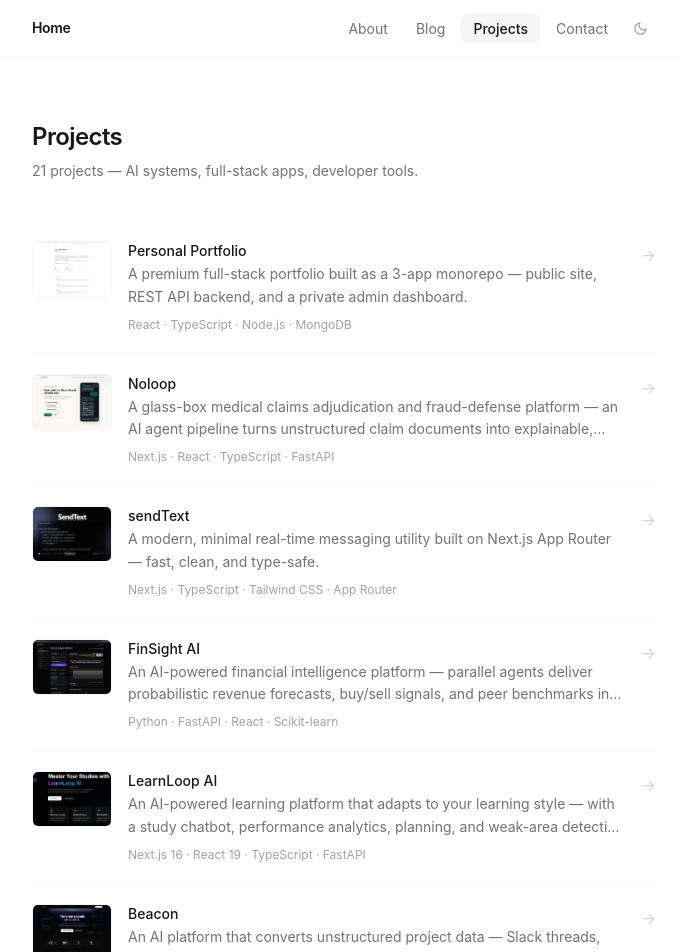
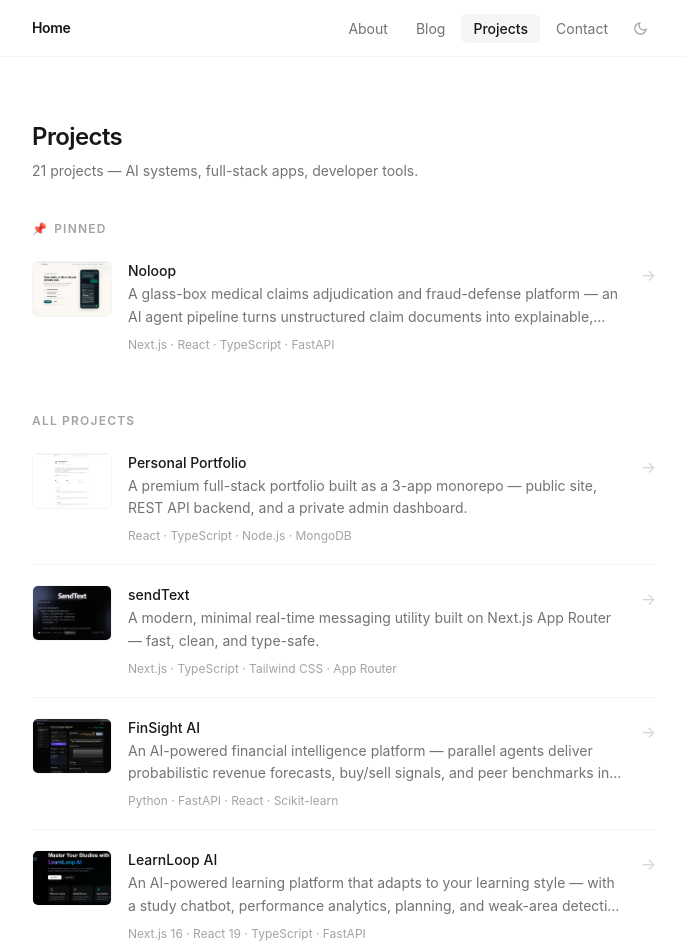
Before and after one commit to simplysandeepp/ember, a Next.js app: page /projects in a window 1280 px wide. Shown: the top 952 px of the page, without its empty margins (296-981 px from the left). Built offline with nearby package versions, Linux system fonts and the light colour scheme.

Commit message:
Pin Noloop to the top of the Projects page
Add a 'pinned' frontmatter flag; pinned projects render in a dedicated
'Pinned' section above the rest. Noloop is pinned.

```diff
--- a/app/projects/page.tsx
+++ b/app/projects/page.tsx
@@ -12,6 +12,8 @@ export const metadata: Metadata = buildMetadata({
 
 export default function ProjectsPage() {
   const projects = getAllProjects();
+  const pinned = projects.filter((p) => p.frontmatter.pinned);
+  const rest = projects.filter((p) => !p.frontmatter.pinned);
 
   return (
     <div className="max-w-2xl mx-auto px-6 py-16">
@@ -27,8 +29,14 @@ export default function ProjectsPage() {
           Projects coming soon.
         </p>
       ) : (
-        <div className="mt-10">
-          {projects.map((project) => (
+        <>
+          {pinned.length > 0 && (
+            <section className="mt-10">
+              <h2 className="text-xs font-semibold uppercase tracking-widest text-neutral-400 dark:text-neutral-500 mb-1 flex items-center gap-1.5">
+                <span aria-hidden>📌</span> Pinned
+              </h2>
+              <div>
+                {pinned.map((project) => (
                   <ProjectCard
                     key={project.slug}
                     slug={project.slug}
@@ -36,6 +44,26 @@ export default function ProjectsPage() {
                   />
                 ))}
               </div>
+            </section>
+          )}
+
+          <section className={pinned.length > 0 ? 'mt-10' : 'mt-10'}>
+            {pinned.length > 0 && (
+              <h2 className="text-xs font-semibold uppercase tracking-widest text-neutral-400 dark:text-neutral-500 mb-1">
+                All projects
+              </h2>
+            )}
+            <div>
+              {rest.map((project) => (
+                <ProjectCard
+                  key={project.slug}
+                  slug={project.slug}
+                  frontmatter={project.frontmatter}
+                />
+              ))}
+            </div>
+          </section>
+        </>
       )}
     </div>
   );
--- a/content/projects/noloop.md
+++ b/content/projects/noloop.md
@@ -7,6 +7,7 @@ github: "https://github.com/simplysandeepp/Noloop"
 live: "https://noloop.sandeepp.in"
 featured: true
 priority: 1
+pinned: true
 ---
 
 ## Overview
--- a/lib/content.ts
+++ b/lib/content.ts
@@ -13,6 +13,7 @@ export type ProjectFrontmatter = {
   live?: string;
   featured?: boolean;
   priority?: number;
+  pinned?: boolean;
   image?: string;
 };
 
```
Lines whose indentation alone changed are shown as unchanged.
